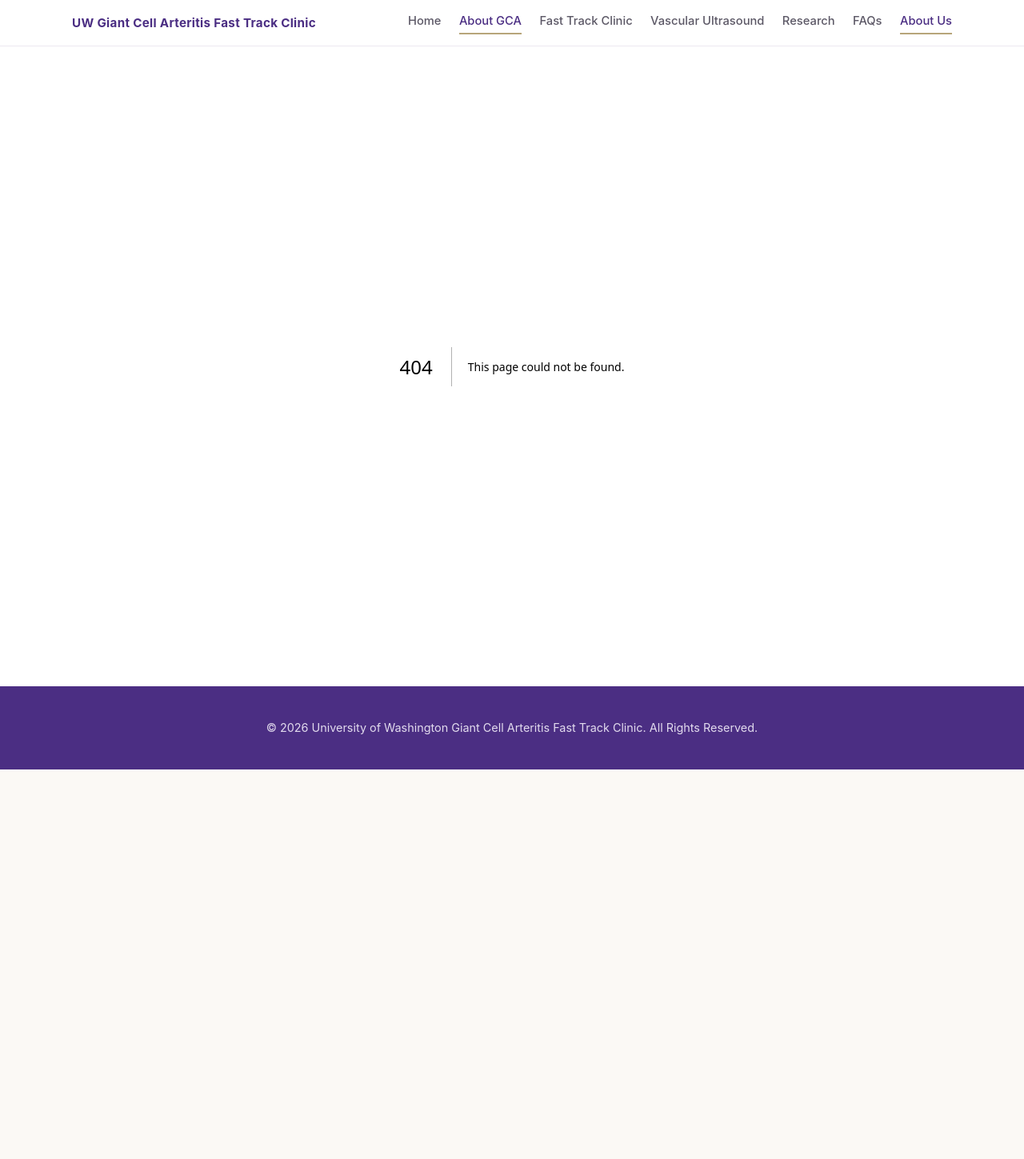
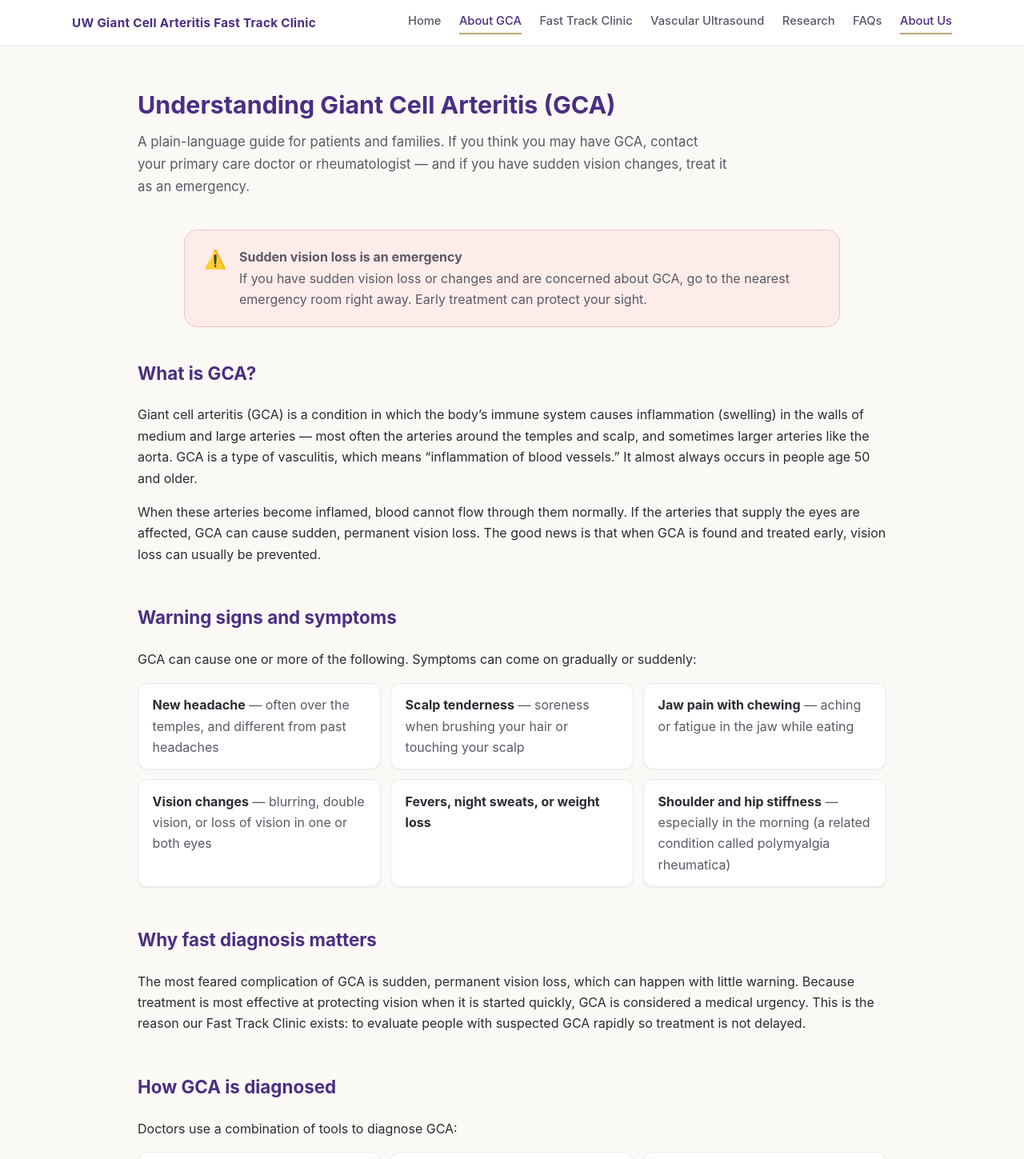
Before and after one commit to rheumify/gca-fast-website, a Next.js app: page /about-gca in a window 1280 px wide. Before the commit this address had no page. Shown: the top 1449 px of the page at 80% size. Before the commit the page ends 962 px from the top, so only its background shows below. Built offline with nearby package versions, Linux system fonts and the light colour scheme.

Commit message:
Add patient-facing About GCA learning page

```diff
--- /dev/null
+++ b/app/about-gca/page.js
@@ -0,0 +1,108 @@
+export const metadata = {
+  title: 'About GCA | UW Giant Cell Arteritis Fast Track Clinic',
+  description: 'A plain-language guide to giant cell arteritis (GCA): what it is, warning signs, why it is urgent, how it is diagnosed, and how it is treated.',
+};
+
+export default function AboutGCA() {
+  return (
+    <main className="main">
+      <h1 className="page-title">Understanding Giant Cell Arteritis (GCA)</h1>
+      <p className="page-intro">
+        A plain-language guide for patients and families. If you think you may have GCA, contact your
+        primary care doctor or rheumatologist &mdash; and if you have sudden vision changes, treat it as an
+        emergency.
+      </p>
+
+      <div className="callout callout-emergency">
+        <span className="callout-icon" aria-hidden="true">&#9888;&#65039;</span>
+        <div>
+          <p className="callout-title">Sudden vision loss is an emergency</p>
+          <p>If you have sudden vision loss or changes and are concerned about GCA, go to the nearest emergency room right away. Early treatment can protect your sight.</p>
+        </div>
+      </div>
+
+      <section className="section">
+        <h2 className="section-title">What is GCA?</h2>
+        <p>
+          Giant cell arteritis (GCA) is a condition in which the body&rsquo;s immune system causes
+          inflammation (swelling) in the walls of medium and large arteries &mdash; most often the arteries
+          around the temples and scalp, and sometimes larger arteries like the aorta. GCA is a type of
+          vasculitis, which means &ldquo;inflammation of blood vessels.&rdquo; It almost always occurs in people
+          age 50 and older.
+        </p>
+        <p style={{ marginTop: '1rem' }}>
+          When these arteries become inflamed, blood cannot flow through them normally. If the arteries
+          that supply the eyes are affected, GCA can cause sudden, permanent vision loss. The good news is
+          that when GCA is found and treated early, vision loss can usually be prevented.
+        </p>
+      </section>
+
+      <section className="section">
+        <h2 className="section-title">Warning signs and symptoms</h2>
+        <p>GCA can cause one or more of the following. Symptoms can come on gradually or suddenly:</p>
+        <ul className="fact-list">
+          <li><strong>New headache</strong> &mdash; often over the temples, and different from past headaches</li>
+          <li><strong>Scalp tenderness</strong> &mdash; soreness when brushing your hair or touching your scalp</li>
+          <li><strong>Jaw pain with chewing</strong> &mdash; aching or fatigue in the jaw while eating</li>
+          <li><strong>Vision changes</strong> &mdash; blurring, double vision, or loss of vision in one or both eyes</li>
+          <li><strong>Fevers, night sweats, or weight loss</strong></li>
+          <li><strong>Shoulder and hip stiffness</strong> &mdash; especially in the morning (a related condition called polymyalgia rheumatica)</li>
+        </ul>
+      </section>
+
+      <section className="section">
+        <h2 className="section-title">Why fast diagnosis matters</h2>
+        <p>
+          The most feared complication of GCA is sudden, permanent vision loss, which can happen with
+          little warning. Because treatment is most effective at protecting vision when it is started
+          quickly, GCA is considered a medical urgency. This is the reason our Fast Track Clinic exists:
+          to evaluate people with suspected GCA rapidly so treatment is not delayed.
+        </p>
+      </section>
+
+      <section className="section">
+        <h2 className="section-title">How GCA is diagnosed</h2>
+        <p>Doctors use a combination of tools to diagnose GCA:</p>
+        <ul className="fact-list">
+          <li><strong>Your story and exam</strong> &mdash; your symptoms and a physical examination</li>
+          <li><strong>Blood tests</strong> &mdash; markers of inflammation such as ESR and CRP (note: these can occasionally be normal in GCA)</li>
+          <li><strong>Vascular ultrasound</strong> &mdash; a painless scan that can show inflammation in the artery walls</li>
+          <li><strong>Temporal artery biopsy</strong> &mdash; a small sample of the temporal artery, used in some cases to confirm the diagnosis</li>
+        </ul>
+      </section>
+
+      <section className="section">
+        <h2 className="section-title">How GCA is treated</h2>
+        <p>
+          Treatment is usually started quickly &mdash; often before every test is complete &mdash; to protect
+          your vision. The mainstay of treatment is corticosteroids (such as prednisone) to calm the
+          inflammation. Many patients also take a steroid-sparing medication, such as tocilizumab, which can
+          help control the disease and reduce the amount of steroids needed over time. Steroids are lowered
+          slowly over months under your doctor&rsquo;s guidance. Because long-term steroids can affect the
+          bones, your care team will also help protect your bone health.
+        </p>
+      </section>
+
+      <section className="section">
+        <h2 className="section-title">What to expect at the Fast Track Clinic</h2>
+        <p>
+          If your doctor refers you, you will be contacted for a prompt evaluation that typically includes
+          a vascular ultrasound and an assessment by a rheumatologist. Our goal is to reach a diagnosis
+          quickly so that the right treatment can begin without delay. Please note that referrals come
+          through your doctor &mdash; patients should not contact the clinic directly.
+        </p>
+      </section>
+
+      <div className="callout callout-info">
+        <span className="callout-icon" aria-hidden="true">&#128218;</span>
+        <div>
+          <p className="callout-title">Want a trusted patient resource?</p>
+          <p>
+            The American College of Rheumatology maintains a patient guide to GCA:{' '}
+            <a href="https://rheumatology.org/patients/giant-cell-arteritis" target="_blank" rel="noopener noreferrer">rheumatology.org/patients/giant-cell-arteritis</a>.
+          </p>
+        </div>
+      </div>
+    </main>
+  );
+}
```
